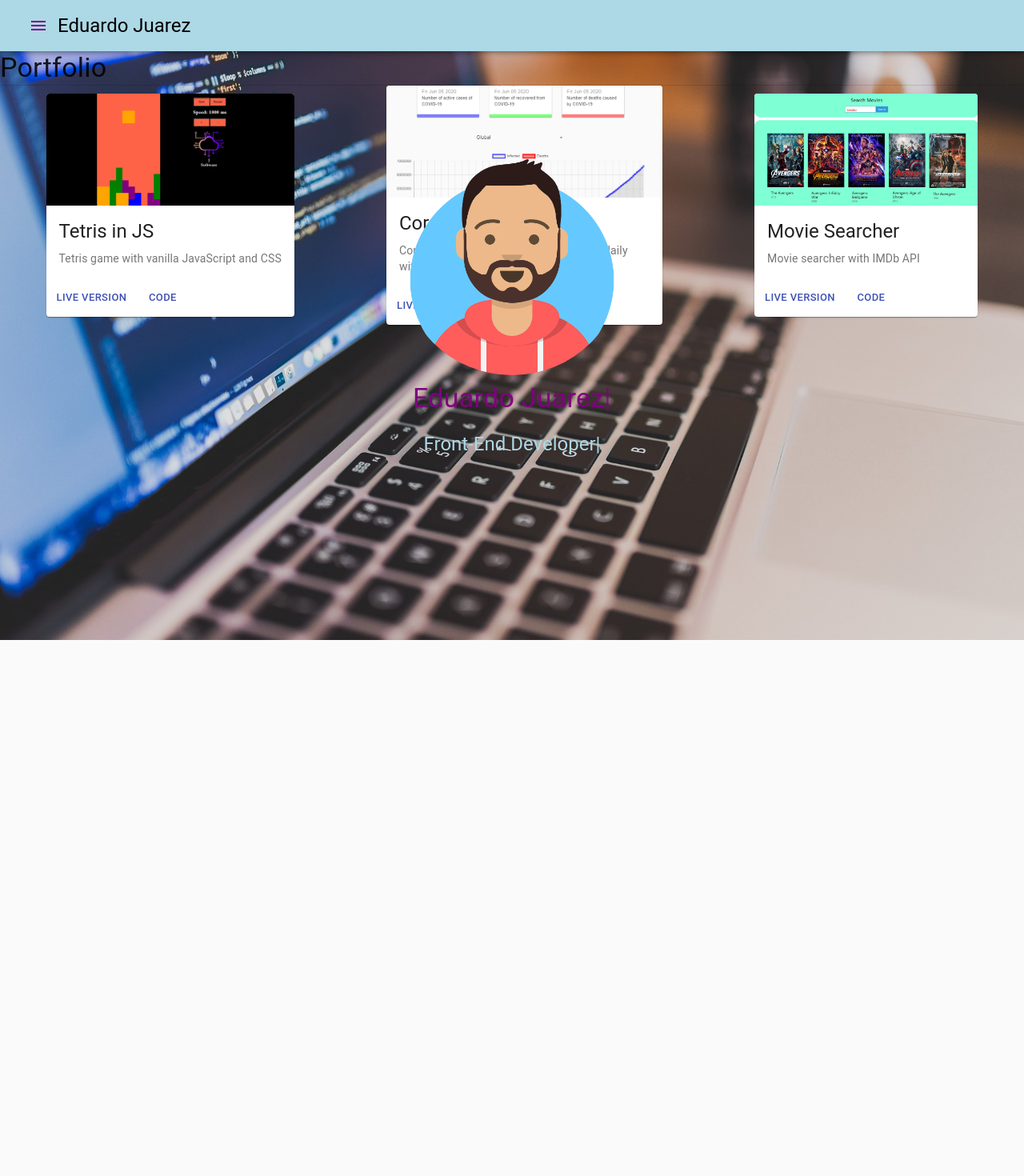
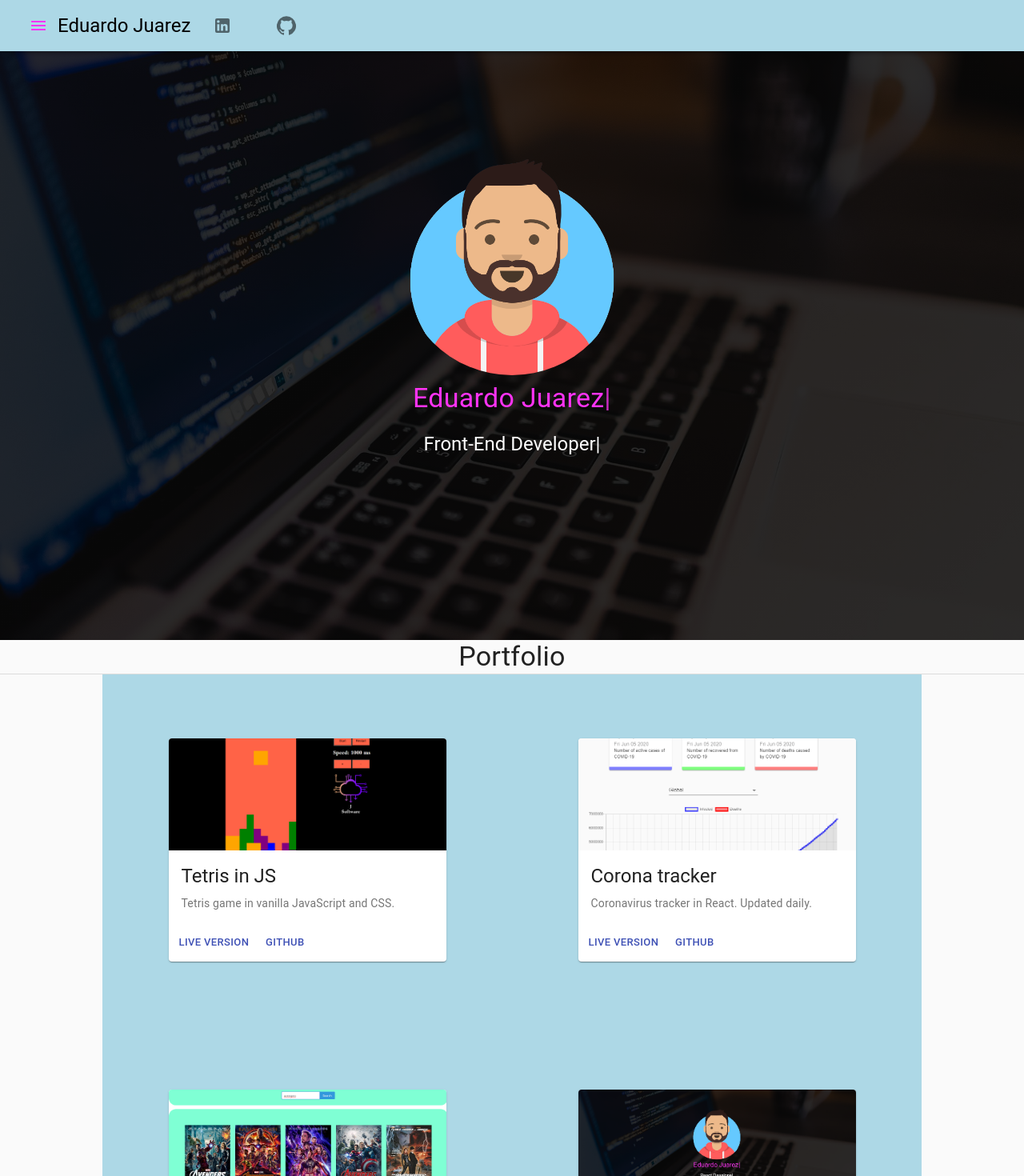
Before and after one commit to edujuarez/portfolio, a React (Create React App) app: page / in a window 1280 px wide. Shown: the top 1470 px of the page at 80% size. Before the commit the page ends 800 px from the top, so only its background shows below. Built offline with nearby package versions, Linux system fonts and the light colour scheme.

Commit message:
footer added, portfolio bug fix

```diff
--- a/src/App.css
+++ b/src/App.css
@@ -1,7 +1,3 @@
 body {
-  background: url(./images/background.jpg) no-repeat center center fixed;
-  -webkit-background: cover;
-  -moz-background: cover;
-  -o-background: cover;
-  background-size: cover;
+
 }
--- a/src/App.js
+++ b/src/App.js
@@ -1,17 +1,17 @@
 import React from 'react';
 import './App.css';
-import { Home, Menu, Portfolio } from './components'
+import { Home, Menu, Portfolio, Skills } from './components'
 import { CssBaseline } from '@material-ui/core'
+
 
 function App() {
   return (
     <>
-      <CssBaseline>
+      <CssBaseline />
         <Menu/>
         <Home/>
         <Portfolio />
-      </CssBaseline>
-
+        <Skills />
     </>
   );
 }
--- /dev/null
+++ b/src/components/footer/footer.jsx
@@ -0,0 +1,45 @@
+import React from 'react'
+import { makeStyles } from '@material-ui/styles'
+import {BottomNavigation, BottomNavigationAction} from '@material-ui/core'
+import LinkedIn from '@material-ui/icons/LinkedIn'
+import GitHub from '@material-ui/icons/GitHub'
+
+const useStyles = makeStyles({
+    root: {
+        "& .MuiBottomNavigationAction-root":{
+            minWidth: 0,
+            maxWidth: 250,
+        },
+        "& .MuiSvgIcon-root": {
+            fill: "black",
+            "& :hover": {
+                fill: "black",
+                fontSize: "1.8rem",
+            },
+        },
+    },
+})
+const Footer = () =>{
+    const classes = useStyles()
+    return(
+        <>
+        <BottomNavigation width="auto" style={{background:"lightblue"}}>
+            <BottomNavigationAction
+            classeName={classes.root}
+            style={{padding: 0}}
+            icon={<LinkedIn/>}
+            href="https://www.linkedin.com/in/eduardo--juarez/"
+            />
+            <BottomNavigationAction
+            classeName={classes.root}
+            style={{padding: 0}}
+            icon={<GitHub/>}
+            href="https://github.com/edujuarez"
+            />
+
+
+        </BottomNavigation>
+        </>
+    )
+}
+export default Footer
--- a/src/components/home/home.jsx
+++ b/src/components/home/home.jsx
@@ -3,6 +3,7 @@ import { Typography, Avatar, Grid, Box } from "@material-ui/core";
 import { makeStyles } from '@material-ui/core/styles'
 import Typed from 'react-typed'
 import avatar from '../../images/avatar.png'
+import background from '../../images/background.jpg'
 
 //CSS
 const useStyles = makeStyles (theme => ({
@@ -12,10 +13,10 @@ const useStyles = makeStyles (theme => ({
         margin: theme.spacing(1)
     },
     title: {
-        color: 'purple'
+        color: '#FF33F5'
     },
     subtitle: {
-        color: "lightBlue",
+        color: "white",
         marginBottom:'3rem'
     },
     typedContainer: {
@@ -25,13 +26,22 @@ const useStyles = makeStyles (theme => ({
         transform: "translate(-50%, -50%)",
         width: "100vw",
         textAlign: "center",
-        zIndex: 1
+
+    },
+    container: {
+        height: '100vh',
+        backgroundImage: `linear-gradient(rgba(0,0,0,0.8),rgba(0,0,0,0.8)), url(${background})`,
+        backgroundPosition: "center center",
+        backgroundSize: "cover",
+        backgroundRepeat: "no-repeat",
+        position: "relative",
     }
 }))
 
 const Home = () => {
     const classes = useStyles()
     return(
+        <div className={classes.container}>
             <Box className={classes.typedContainer}>
                 <Grid container justify="center">
                     <Avatar className={classes.avatar} src={avatar} alt="Eduardo Juarez"/>
@@ -44,6 +54,8 @@ const Home = () => {
                     <Typed strings={["React Developer", "Front-End Developer","JavaScript"]} typeSpeed={40} backSpeed={80} loop/>
                 </Typography>
             </Box>
+        </div>
+
 )
 }
 export default Home
--- a/src/components/index.js
+++ b/src/components/index.js
@@ -1,3 +1,5 @@
 export {default as Menu } from './menu/menu'
 export {default as Home } from './home/home'
 export {default as Portfolio } from './portfolio/portfolio'
+export {default as Skills } from './skills/skills'
+export {default as Footer } from './footer/footer'
--- a/src/components/menu/menu.jsx
+++ b/src/components/menu/menu.jsx
@@ -5,13 +5,14 @@ import MenuIcon from '@material-ui/icons/Menu';
 import { makeStyles } from '@material-ui/core/styles'
 import avatar from '../../images/avatar.png'
 import MovilMenu from '@material-ui/core/Drawer'
+import Footer from '../footer/footer'
 
 //css Styles
 const useStyles = makeStyles (theme => ({
     menuSlider: {
         width: 250,
         background: 'wheet',
-        height: "100%"
+        height: "100%",
     },
     avatar: {
         display: "block",
@@ -39,7 +40,7 @@ const menuList = [
     },
     {
         listIcon: <ContactMail/>,
-        listText: "Contact Me"
+        listText: "Contact"
     },
 
 ]
@@ -74,17 +75,20 @@ const Menu = () => {
     return(
         <>
             <Box component="nav">
-                <AppBar position='static' style={{background: "lightblue"}}>
+                <AppBar style={{background: "lightblue"}}>
                     <Toolbar>
                         <IconButton onClick={toggleSlider("right", true)}>
-                            <MenuIcon style={{color: "purple"}} />
+                            <MenuIcon style={{color: "#FF33F5"}} />
                         </IconButton>
                         <Typography style= {{color:"black"}} variant='h5'>
                             Eduardo Juarez
                         </Typography>
+
                         <MovilMenu anchor="left" open={state.right} onClose={toggleSlider("right", false)}>
                             {sideList("right")}
+                            <Footer/>
                         </MovilMenu>
+                        <Footer/>
                     </Toolbar>
                 </AppBar>
             </Box>
--- a/src/components/portfolio/portfolio.jsx
+++ b/src/components/portfolio/portfolio.jsx
@@ -5,56 +5,80 @@ import { Card, CardActionArea, CardActions, CardContent, CardMedia, Button } fro
 import tetrisMiniatura  from '../../images/tetrisMiniatura.png'
 import covidMiniatura  from '../../images/covidMiniatura.png'
 import searchMiniatura  from '../../images/searchMiniatura.png'
+import portfMiniatura  from '../../images/portfMiniatura.png'
 
-const useStyles = makeStyles (theme => ({
-    container: {
-        display: "flex",
-        flexWrap: "wrap",
-        justifyContent: "space-around",
-        alignItems: "center"
 
-    },
-    card: {
-        maxWidth: 345,
-    }
-}))
+
 const portfList = [
     {
         imagePreview: tetrisMiniatura,
         nameProyect: "Tetris in JS",
-        descriptionProyect: "Tetris game with vanilla JavaScript and CSS"
+        descriptionProyect: "Tetris game in vanilla JavaScript and CSS.",
+        btnLive:"http://tetris-js.surge.sh/",
+        btnCode:"https://github.com/edujuarez/js-tetris"
     },
     {
         imagePreview: covidMiniatura,
         nameProyect: "Corona tracker",
-        descriptionProyect: "Corona virus worldwide tracker updated daily with API"
+        descriptionProyect: "Coronavirus tracker in React. Updated daily.",
+        btnLive:"http://jsoft-corona-app.surge.sh/",
+        btnCode:"https://github.com/edujuarez/corona-tracker"
     },
     {
         imagePreview: searchMiniatura,
         nameProyect: "Movie Searcher",
-        descriptionProyect: "Movie searcher with IMDb API"
+        descriptionProyect: "Movie searcher in React with IMDb API.",
+        btnLive:"http://eduk-search-movies.surge.sh/",
+        btnCode:"https://github.com/edujuarez/search-movie-react"
+    },
+    {
+        imagePreview: portfMiniatura,
+        nameProyect: "This Portfolio",
+        descriptionProyect: "My own portfolio made in React.",
+        btnLive:"",
+        btnCode:"https://github.com/edujuarez/portfolio"
     }
 ]
+const useStyles = makeStyles (theme => ({
+    mainContainer: {
+        background: "lightblue",
+        height: "50%",
+        width: "80%",
+        margin: "0 auto",
+        alignContent:"center",
+        display: "block"
+
+    },
+    cardContainer: {
+        maxWidth: 347,
+        margin: "5rem auto",
+
+    },
+}))
+
+
 const Portfolio = () => {
 const classes = useStyles()
-    return (
-        <>
-        <Box >
-               <Typography variant="h4">Portfolio</Typography>
+    return (<>
+    <Typography variant="h4" align="center" margin="25px">Portfolio</Typography>
                <Divider />
-               <Grid className={classes.container}>
+        <Box component="div" className={classes.mainContainer}>
+
+
+               <Grid container justify="center">
                     {portfList.map((portfItem, key) =>
-                        <Card className={classes.card} key={key}>
+                        <Grid item={true} xs={12} sm={8} md={6} key={key}>
+                            <Card className={classes.cardContainer} >
                                 <CardActionArea>
                                     <CardMedia
                                         component="img"
-                            alt={portfItem.imagePreview}
+                                        alt={portfItem.nameProyect}
                                         height="140"
                                         image={portfItem.imagePreview}
                                         title={portfItem.nameProyect}
                                     />
                                     <CardContent>
-                            <Typography gutterBottom variant="h5" component="h2">
+                                        <Typography gutterBottom variant="h5">
                                             {portfItem.nameProyect}
                                         </Typography>
                                         <Typography variant="body2" color="textSecondary" component="p">
@@ -62,20 +86,19 @@ const classes = useStyles()
                                         </Typography>
                                     </CardContent>
                                 </CardActionArea>
-                        <CardActions>
-                            <Button size="small" color="primary">
+                                <CardActions alignSelf="center">
+                                    <Button size="small" color="primary" href={portfItem.btnLive}>
                                     Live Version
                                     </Button>
-                            <Button size="small" color="primary">
-                            Code
+                                    <Button size="small" color="primary" href={portfItem.btnCode}>
+                                    GitHub
                                     </Button>
                                 </CardActions>
                             </Card>
+                        </Grid>
                     )}
-
                </Grid>
-        </Box>
-        </>
+        </Box></>
     )
 }
 export default Portfolio
--- /dev/null
+++ b/src/components/skills/skills.jsx
@@ -0,0 +1,12 @@
+import React from 'react'
+//import { makeStyles } from '@material-ui/styles'
+
+const Skills = () => {
+    return(
+        <div>
+            <p>SKILLS</p>
+        </div>
+    )
+
+}
+export default Skills
```
Also changed, not shown: src/images/portfMiniatura.png (added). Lines whose indentation alone changed are shown as unchanged.
